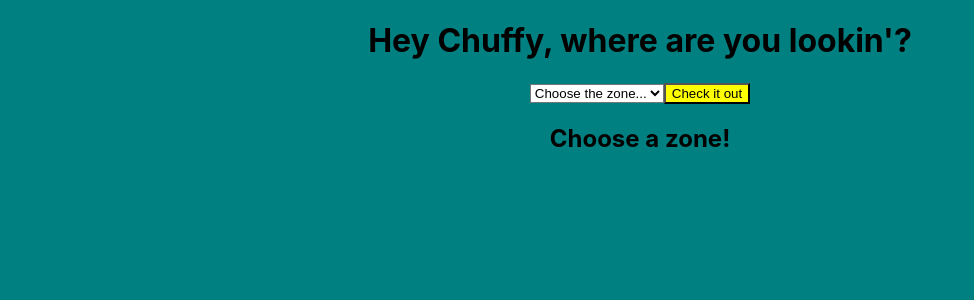
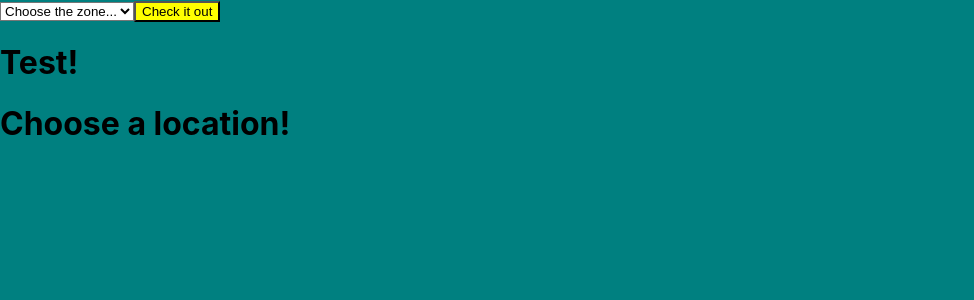
Before and after one commit to andrewmiller45/wedderchecker, a React (Create React App) app: page / in a window 1280 px wide. Shown: the top 300 px of the page, without its empty margins (0-974 px from the left). Built offline with nearby package versions, Linux system fonts and the light colour scheme.

Commit message:
removed terrible naming convention

```diff
--- a/src/App/App.js
+++ b/src/App/App.js
@@ -4,34 +4,34 @@ import React, {Component} from 'react';
 import { Route, Switch } from 'react-router-dom';
 import Nav from '../Nav/Nav';
 import Form from '../Form/Form';
-import Wedder from '../Wedder/Wedder'
-
+import Weather from '../Weather/Weather'
 
 class App extends Component {
   constructor(){
     super()
     this.state = {
-      weather: [],
-      location: ""
+
     }
   }
 
-  // componentDidUpdate(){
-  //   apiCalls.getData()
-  //     .then(data => this.setState({weather: data.list}))
-  // }
+  handleChange = event => {
+      this.setState({ location: event.target.value })
+    }
 
-  render(){
-    return (
-      <main className="App">
-        <header>
-          <Nav/>
-        </header>
-        <section>
-            <Form/>
-        </section>
-      </main>
-  )}
-}
+  apiCall = () => {
+      apiCalls.getData(this.state.location)
+          .then(data => this.setState({weather: data.list}))
+  }
 
-export default App;
+  componentDidUpdate = (prevState) => {
+      console.log(this.state)
+      }
+
+  render() {
+      return (
+        <Form props={this.state}/>
+          )
+      }
+  }
+
+export default App
--- /dev/null
+++ b/src/Card/Card.js
@@ -0,0 +1,14 @@
+import React from 'react'
+import { Link } from "react-router-dom";
+
+const Card = ({id, wind}) => {
+    console.log(wind)
+    return (
+            <div className="card">
+                <h1>wind={wind}</h1>
+            </div>
+    )
+}
+
+
+export default Card
--- a/src/Form/Form.js
+++ b/src/Form/Form.js
@@ -1,6 +1,6 @@
 import React, {Component} from "react";
 import apiCalls from '../apiCalls';
-import Wedder from '../Wedder/Wedder';
+import Weather from '../Weather/Weather';
 import './Form.css'
 
 class Form extends Component {
@@ -22,7 +22,7 @@ class Form extends Component {
     }
 
     componentDidUpdate = (prevState) => {
-        console.log(this.state)
+        // console.log(this.state)
         }
 
     render() {
@@ -35,7 +35,7 @@ class Form extends Component {
                     <option value="lostledge">Lost Ledge</option>
                 </select>
                 <button type="submit" value="submit" onClick={() => {this.apiCall()}}>Check it out</button>
-                {this.state.location && this.state.weather ? <Wedder wedder={this.state.weather} location={this.state.location}/> : <h1>Choose a zone!</h1>}
+                {!this.state.weather ? <h1>Choose a zone!</h1> : <Weather weather={this.state.weather} location={this.state.location}/> }
             </div>
             )
         }
--- a/src/Nav/Nav.js
+++ b/src/Nav/Nav.js
@@ -5,7 +5,7 @@ import './Nav.css'
 const Nav = () => {
     return (
         <div className="Nav">
-            <h1>Hey Chuffy, where are you lookin'?</h1>
+            <h1>Wedder Checker - PNW Bouldering</h1>
         </div>
     )
 }
--- a/src/Wedder/Wedder.js
+++ b/src/Weather/Weather.js
@@ -1,11 +1,12 @@
 import React from "react"
 import Form from '../Form/Form';
 import Card from '../Card/Card'
-import './Wedder.css'
+import './Weather.css'
 
 
-const Wedder = (wedder, location) => {
-    const weatherCards = wedder.map(day => {
+const Weather = (props) => {
+    console.log(props);
+    const weatherCards = props.weather.map(day => {
         return (
             <div key={day.dt}>
                 <Card id={day.dt} wind={day.wind.speed} humidity={day.main.humidity} hiTemp={day.temp_max} loTemp={day.temp_min} weatherman={day.weather.description}/>
@@ -15,9 +16,11 @@ const Wedder = (wedder, location) => {
 
     return (
         <div className="rainy-container">
-            {weatherCards.length ? weatherCards : <h1>Choose a location!</h1>}
+            {weatherCards.length ? weatherCards : <h1>Test!</h1>}
+            <h1>Choose a location!</h1>
         </div>
     )
-}
+    }
 
-export default Wedder
+
+export default Weather
--- a/src/index.js
+++ b/src/index.js
@@ -5,7 +5,7 @@ import './index.css';
 import App from './/App/App'
 import reportWebVitals from './reportWebVitals';
 
-const router = <BrowserRouter> <App /> </BrowserRouter>;
+const router = <BrowserRouter> <React.StrictMode> <App /> </React.StrictMode> </BrowserRouter>;
 
 const root = ReactDOM.createRoot(document.getElementById('root'));
 
```
Also changed, not shown: src/Card/Card.css (added), src/Weather/Weather.css (renamed from src/Wedder/Wedder.css).
